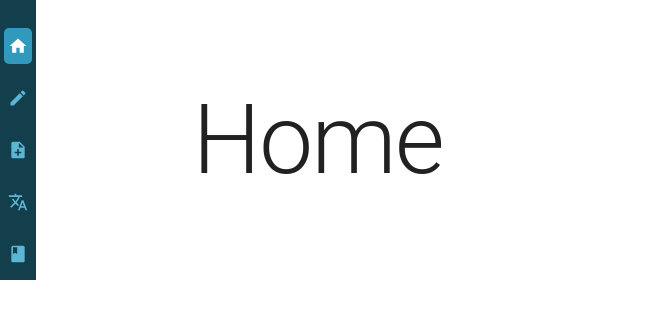
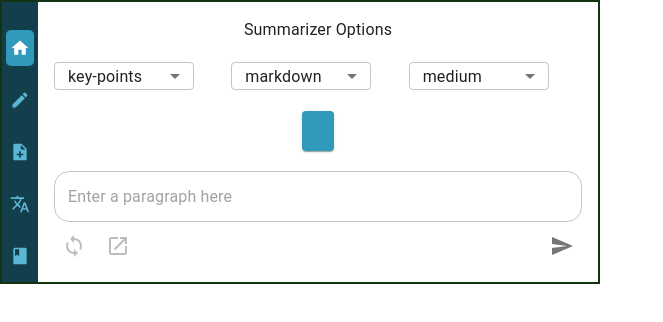
Before and after one commit to Polygon2024/SummarAIze, a React (Vite) app: page / in a window 1280 px wide. Shown: the top 322 px of the page, without its empty margins (0-663 px from the left). Built offline with nearby package versions, Linux system fonts and the light colour scheme.

Commit message:
feat: summarising selected content
Co-Authored-By: Haruki Koh <40874110+kohharuki@users.noreply.github.com>

```diff
--- a/src/App.tsx
+++ b/src/App.tsx
@@ -15,7 +15,15 @@ const App: React.FC = () => {
   };
 
   return (
-    <Box sx={{ display: 'flex', width: '600px', height: 'fit-content' }}>
+    <Box
+      sx={{
+        display: 'flex',
+        width: '600px',
+        height: 'fit-content',
+        maxHeight: '500px',
+        border: `2px solid #123412 !important`,
+      }}
+    >
       {/* Left Tab Section */}
       <TabsSection value={selectedTab} onTabChange={handleTabChange} />
 
--- /dev/null
+++ b/src/components/Prompt/SelectedText.tsx
@@ -0,0 +1,28 @@
+import React from 'react';
+import { Card, CardContent, Typography, Box } from '@mui/material';
+import { Blue } from '../../theme/color';
+
+interface AIPromptFieldProps {
+  content?: string;
+  name?: string;
+}
+
+const SelectedText: React.FC<AIPromptFieldProps> = ({ content }) => {
+  return (
+    <Box sx={{ display: 'flex', alignItems: 'flex-start', maxWidth: '80%' }}>
+      {/* Displayed Text */}
+      <Card sx={{ backgroundColor: Blue.Blue4 }}>
+        {/* AI's response */}
+        <CardContent
+          sx={{
+            textAlign: 'left',
+          }}
+        >
+          <Typography variant='body1'>{content}</Typography>
+        </CardContent>
+      </Card>
+    </Box>
+  );
+};
+
+export default SelectedText;
--- a/src/components/Tabs/Home.tsx
+++ b/src/components/Tabs/Home.tsx
@@ -1,33 +1,225 @@
-import React, { useEffect } from 'react';
-import { Typography, Box } from '@mui/material';
+import React, { useEffect, useState } from 'react';
+import {
+  Box,
+  IconButton,
+  TextField,
+  Stack,
+  Tooltip,
+  Typography,
+  FormControl,
+  Select,
+  MenuItem,
+  FormHelperText,
+  InputLabel,
+} from '@mui/material';
+import SelectedText from '../Prompt/SelectedText';
+import { Launch, Send, Sync } from '@mui/icons-material';
+
+enum AISummarizerType {
+  'tl;dr' = 'tl;dr',
+  'key-points' = 'key-points',
+  'teaser' = 'teaser',
+  'headline' = 'headline',
+}
+
+enum AISummarizerFormat {
+  'plain-text' = 'plain-text',
+  'markdown' = 'markdown',
+}
+
+enum AISummarizerLength {
+  'short' = 'short',
+  'medium' = 'medium',
+  'long' = 'long',
+}
+
+type LatestEntry = {
+  text: string;
+  timestamp: number;
+  page: string;
+  summary: string;
+} | null;
 
 const Home: React.FC = () => {
+  const [model, setModel] = useState<any>([]);
+  const [error, setError] = useState(false);
+  const [disabled, setDisabled] = useState(false);
+
+  const [latestEntry, setLatestEntry] = useState<LatestEntry>(null);
+
+  const [summarizerType, setSummarizerType] = useState<AISummarizerType>(
+    AISummarizerType['key-points']
+  );
+  const [summarizerFormat, setSummarizerFormat] = useState<AISummarizerFormat>(
+    AISummarizerFormat['markdown']
+  );
+  const [summarizerLength, setSummarizerLength] = useState<AISummarizerLength>(
+    AISummarizerLength['medium']
+  );
+
+  const SummariserDropdownStyle = {
+    width: '140px',
+    height: '28px',
+  };
+
   useEffect(() => {
-    const testFunction = async () => {
+    // Function to get the latest entry based on timestamp
+    async function getLatestEntry() {
       try {
-        // Assuming ai.summarizer.capabilities() is an async function
-        // @ts-ignore: Ignore "Cannot find name 'ai'" error
-        const result = await ai.summarizer.capabilities();
-        console.log(result); // or handle the result as needed
+        const items = await chrome.storage.local.get(null);
+        const entries = Object.values(items);
+
+        if (entries.length === 0) {
+          console.log('No entries found in local storage.');
+          return;
+        }
+
+        // Sort entries by timestamp in descending order to get the latest one
+        entries.sort((a, b) => b.timestamp - a.timestamp);
+        const latest = entries[0];
+
+        console.log('Latest entry retrieved:', latest);
+        setLatestEntry(latest);
       } catch (error) {
-        console.error('Error fetching capabilities:', error);
+        console.error('Error retrieving latest entry:', error);
       }
-    };
+    }
 
-    testFunction(); // Call the async function
-  }, []); // Empty dependency array to run only once (like componentDidMount)
+    getLatestEntry();
+  }, []);
 
   return (
-    <Box
+    <Stack
+      spacing={1}
       sx={{
         display: 'flex',
-        justifyContent: 'center',
+        justifyContent: 'space-between',
         alignItems: 'center',
         height: '100%',
       }}
     >
-      <Typography variant='h1'>Home</Typography>
-    </Box>
+      {/* Dropdowns for AISummarizerType, AISummarizerFormat, AISummarizerLength */}
+      <Typography variant='body1'>Summarizer Options</Typography>
+
+      <Box sx={{ display: 'flex', gap: 0.5, width: '100%' }}>
+        {/* AISummarizerType Dropdown */}
+        <FormControl fullWidth>
+          <Select
+            labelId='summarizer-type-select-label'
+            id='summarizer-type-select'
+            value={summarizerType}
+            onChange={(e) =>
+              setSummarizerType(e.target.value as AISummarizerType)
+            }
+            sx={SummariserDropdownStyle}
+          >
+            {Object.values(AISummarizerType).map((type) => (
+              <MenuItem key={type} value={type}>
+                {type}
+              </MenuItem>
+            ))}
+          </Select>
+        </FormControl>
+
+        {/* AISummarizerFormat Dropdown */}
+        <FormControl fullWidth>
+          <Select
+            labelId='summarizer-format-select-label'
+            id='summarizer-format-select'
+            value={summarizerFormat}
+            onChange={(e) =>
+              setSummarizerFormat(e.target.value as AISummarizerFormat)
+            }
+            sx={SummariserDropdownStyle}
+          >
+            {Object.values(AISummarizerFormat).map((format) => (
+              <MenuItem key={format} value={format}>
+                {format}
+              </MenuItem>
+            ))}
+          </Select>
+        </FormControl>
+
+        {/* AISummarizerLength Dropdown */}
+        <FormControl fullWidth>
+          <Select
+            labelId='summarizer-length-select-label'
+            id='summarizer-length-select'
+            value={summarizerLength}
+            onChange={(e) =>
+              setSummarizerLength(e.target.value as AISummarizerLength)
+            }
+            sx={SummariserDropdownStyle}
+          >
+            {Object.values(AISummarizerLength).map((length) => (
+              <MenuItem key={length} value={length}>
+                {length}
+              </MenuItem>
+            ))}
+          </Select>
+        </FormControl>
+      </Box>
+
+      <SelectedText />
+
+      <Stack
+        spacing={0.5}
+        sx={{
+          width: '100%',
+        }}
+      >
+        {/* Input Text Field */}
+        <TextField
+          fullWidth
+          multiline
+          maxRows={2}
+          variant='outlined'
+          value={latestEntry !== null ? latestEntry.text : ''}
+          placeholder={'Enter a paragraph here'}
+          id='prompt'
+        />
+
+        {/* Icon Buttons */}
+        <Box
+          sx={{
+            display: 'flex',
+            justifyContent: 'space-between',
+            alignItems: 'center',
+            width: '100%',
+          }}
+        >
+          {/* Left-aligned icons */}
+          <Box sx={{ display: 'flex', gap: 0.5 }}>
+            <Tooltip title='Sync summaries'>
+              <IconButton disabled={latestEntry === null}>
+                <Sync />
+              </IconButton>
+            </Tooltip>
+            <Tooltip title='Open Article Link'>
+              <IconButton
+                disabled={latestEntry === null}
+                onClick={() => {
+                  if (latestEntry?.page) {
+                    window.open(latestEntry.page, '_blank');
+                  }
+                }}
+              >
+                <Launch />
+              </IconButton>
+            </Tooltip>
+          </Box>
+
+          {/* Right-aligned Summarise icon */}
+          <Box sx={{ display: 'flex', gap: 0.5 }}>
+            <Tooltip title='Summarise'>
+              <IconButton>
+                <Send />
+              </IconButton>
+            </Tooltip>
+          </Box>
+        </Box>
+      </Stack>
+    </Stack>
   );
 };
 
--- a/src/theme/Components.ts
+++ b/src/theme/Components.ts
@@ -3,12 +3,14 @@ import Tabs from './components/Tabs';
 import Button from './components/Button';
 import Divider from './components/Divider';
 import Appbar from './components/AppBar';
+import TextFieldTheme from './components/TextField';
 
 const components: Components<Omit<Theme, 'components'>> = {
   ...Button,
   ...(Appbar as Components<Omit<Theme, 'components'>>),
   ...(Divider as Components<Omit<Theme, 'components'>>),
   ...(Tabs as Components<Omit<Theme, 'components'>>),
+  ...(TextFieldTheme as Components<Omit<Theme, 'components'>>),
 };
 
 export default components;
--- /dev/null
+++ b/src/theme/components/TextField.ts
@@ -0,0 +1,46 @@
+const TextFieldTheme = {
+  MuiTextField: {
+    styleOverrides: {
+      root: {
+        borderRadius: '15px',
+        width: '100%',
+        '& .MuiInputBase-root': {
+          borderRadius: '15px',
+          // Target the multiline input specifically
+          '&.MuiInputBase-multiline': {
+            padding: '0px !important',
+          },
+          // For non-multiline input fields
+          '& .MuiOutlinedInput-input': {
+            padding: '14px',
+          },
+        },
+        '& .MuiOutlinedInput-root': {
+          boxShadow: 'none',
+        },
+        '& .MuiInputLabel-root.Mui-focused': {
+          marginLeft: '10px',
+        },
+        // Styling the gap on the border when Label is displayed on the border
+        '& .MuiOutlinedInput-root.Mui-focused .MuiOutlinedInput-notchedOutline': {
+          legend: {
+            marginLeft: '10px',
+            maxWidth: 'fit-content',
+          },
+        },
+      },
+    },
+  },
+
+  MuiInputLabel: {
+    styleOverrides: {
+      root: {
+        '&.Mui-focused': {
+          marginLeft: '10px',
+        },
+      },
+    },
+  },
+};
+
+export default TextFieldTheme;
```
Also changed, not shown: src/background.ts (+56 -35 lines), src/content.ts (+8 -0 lines).
